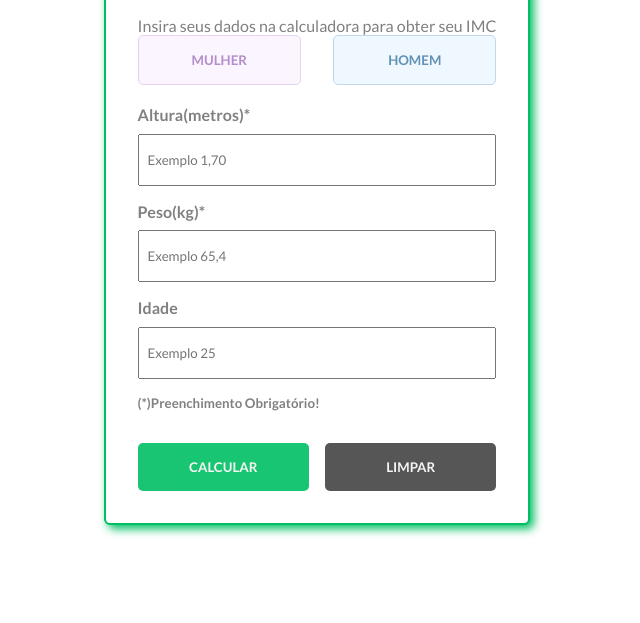
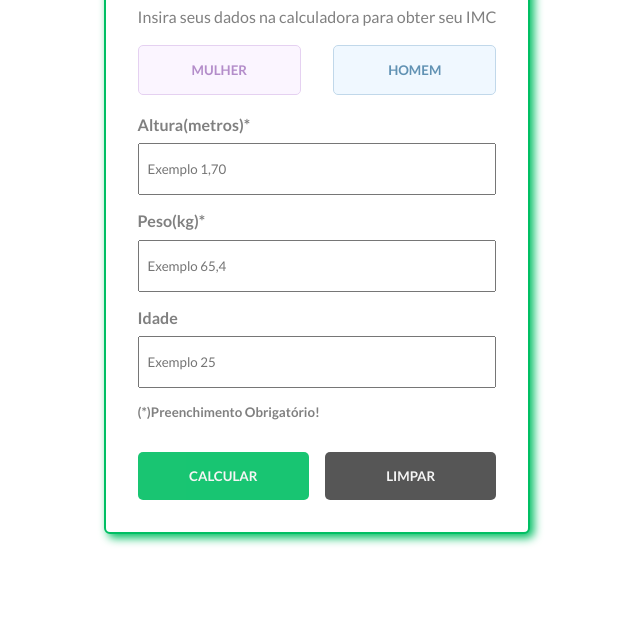
Before and after one commit to luctoscan/luctoscan.github.io, a plain HTML site: page index.html in a window 1280 px wide. Shown: the part 177-800 px from the top of the page, without its empty margins (323-963 px from the left). Drawn offline with Linux system fonts and the light colour scheme.

Commit message:
calc pronta

```diff
--- a/index.html
+++ b/index.html
@@ -206,7 +206,7 @@
   <div class="container">
     <div id="calc-container">
       <h2>Calculadora de IMC</h2>
-      <p style="text-align: center;">Insira seus dados na calculadora para obter seu IMC</p>
+      <p style="text-align: center;">Insira seus dados na calculadora para obter seu IMC</p><br>
       <form id="imc-form">
         <div class="form-inputs">
           <div class="select-sex">
```
